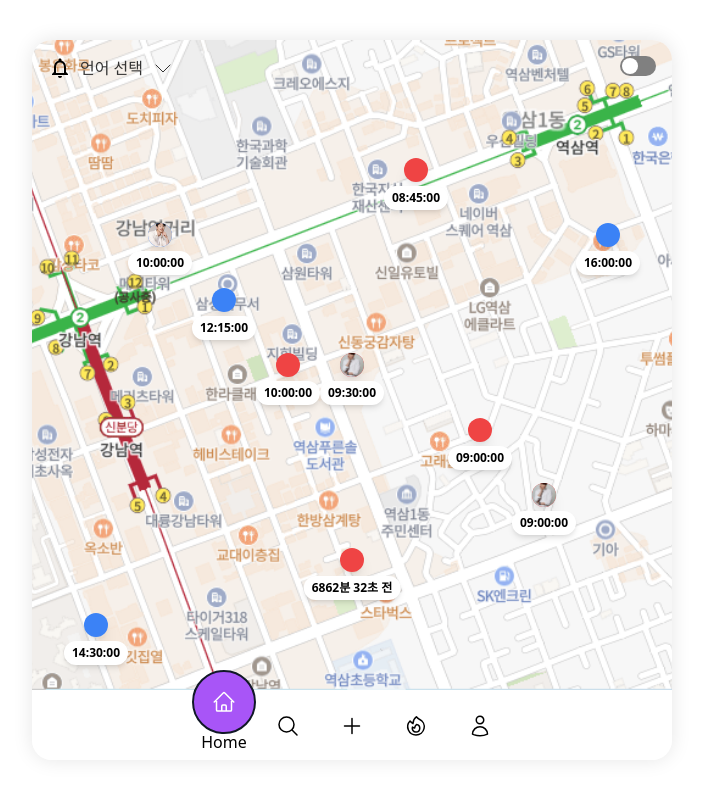
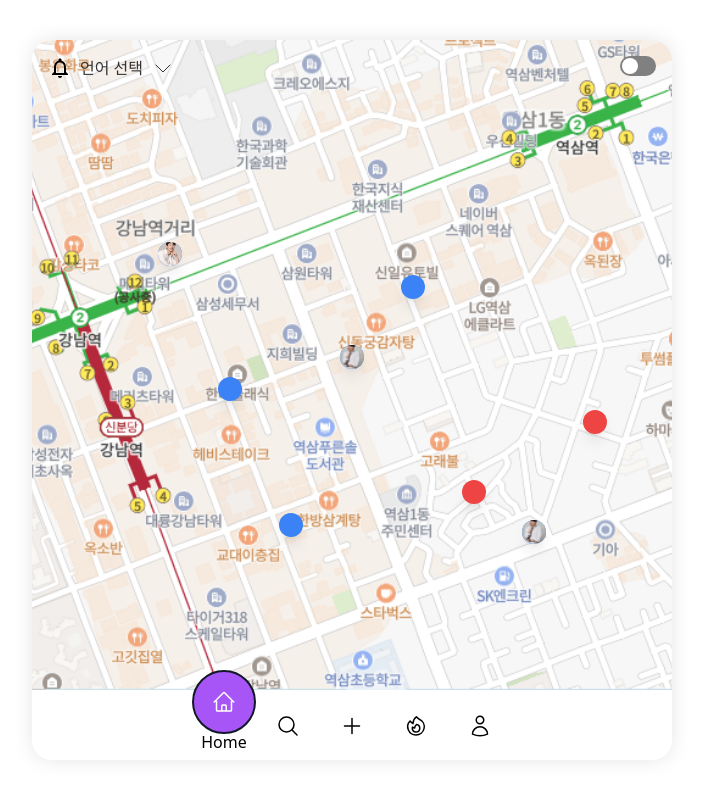
Before and after one commit to Codgm/PinAD_TedinIT, a Next.js app: page /homepage in a window 1280 px wide. Shown: the top 786 px of the page, without its empty margins (288-991 px from the left). Built offline with nearby package versions, Linux system fonts and the light colour scheme.

Commit message:
feat - pinmodal 부분 수정

```diff
--- a/src/app/components/PinStoryTemplate/EventNotificationTemplate.js
+++ b/src/app/components/PinStoryTemplate/EventNotificationTemplate.js
@@ -17,6 +17,24 @@ const EventNotificationTemplate = () => {
       "https://example.com/festival2.jpg"
     ]
   };
+
+  const newEvent = {
+    title: "가을 축제 2024",
+    location: "서울시 종로구",
+    details: {
+      date: '2024/08/15',
+      time: '13:00~21:00',
+      organizer: '가을 축제 조직위원회',
+      organizerContact: '02-1234-5678',
+      registrationMethod: '주최자에게 사전 고지를 통해 참여가 가능합니다.',
+      registrationDeadline: '2024/08/10',
+      eventDescription: '가을 축제 2024는 다양한 문화 행사와 음악 공연, 음식 부스가 마련된 대규모 축제입니다. 가족과 친구들과 함께 즐거운 시간을 보내세요!',
+      fee: 'free',
+      inquiryContact: '문의처: 02-1234-5678, 이메일: hong@gmail.com 홈페이지:ieum.com',
+      additionalInfo: '축제에 대한 자세한 정보는 홈페이지를 참고해주세요.',
+      registrationLink: 'ieum.com/registration/autumnfestival2024'
+    }
+  }
 
   return (
     <div className={Styles.EventNotificationContainer}>
--- a/src/app/components/eventnotifcomponent.js
+++ b/src/app/components/eventnotifcomponent.js
@@ -6,6 +6,8 @@ const EventNotification = () => {
 
     const {
       state,
+      setTitle,
+      setLocation,
       updateDetailsField} =usePostCreation()
 
     const [eventData, setEventData] = useState({
@@ -33,6 +35,7 @@ const EventNotification = () => {
                 ...prevState,
                 [name]: value
             }))
+            name === 'title' ? setTitle(value) : setLocation(value)
         } else {
             setEventData(prevState => ({
                 ...prevState,
@@ -43,6 +46,8 @@ const EventNotification = () => {
             }))
             updateDetailsField(name, value)
         }
+        console.log(state.title)
+        console.log(state.location)
         console.log(state.details)
     }
     const handleSubmit = (e) => {
--- a/src/app/components/home2.js
+++ b/src/app/components/home2.js
@@ -66,7 +66,7 @@ export default function Home2() {
     return `${year}-${month}-${day} ${hours}:${minutes}:${seconds}`;
   }
 
-  const addPin = ({images,isUser,type,category}) => {
+  const addPin = ({images,isUser,type,category,title,location,details}) => {
     const now = new Date();
     const utc = now.getTime() + (now.getTimezoneOffset() * 60 * 1000);
     const koreaTimeDiff = 9 * 60 * 60 * 1000;
@@ -77,6 +77,13 @@ export default function Home2() {
     console.log(isUser)
     console.log(type)
     console.log(category)
+    console.log(title)
+    console.log(location)
+    console.log(details)
+    if(title === null) title = '제목 없음';
+    if(location === null) location = '위치 정보 없음';
+    if(details === null) details = '상세 정보 없음';
+
     const newPin = {
       id: pins.length + 1,
       x: Math.floor(Math.random() * 10),
@@ -86,7 +93,10 @@ export default function Home2() {
       isUser: isUser,
       type :  [type],
       selectedCategory : [category],
-      profile: { avatar: '/profileimg3.jpg', name: '김우빈' }
+      profile: { avatar: '/profileimg3.jpg', name: '김우빈' },
+      title: title,
+      location : location,
+      details : details,
     };
     setPins([...pins, newPin]);
   };
--- a/src/app/components/maplist.js
+++ b/src/app/components/maplist.js
@@ -1,42 +1,29 @@
 'use client'
+import React, { useEffect, useState } from 'react';
 import Image from 'next/image';
-import React, { useEffect, useState } from 'react';
-import WritePinStory from './writepinstory';
-import PinstoryModal from './pinstorymodal';
-import PinLibraryModal from './pinlibrary';
+import PinLibraryModal from './pinlibrary'; // 모달 컴포넌트 경로 조정 필요
 
 function formatDateToString(date) {
-  // 연, 월, 일, 시, 분, 초를 추출
   const year = date.getFullYear();
-  const month = String(date.getMonth() + 1).padStart(2, '0'); // 월은 0부터 시작
+  const month = String(date.getMonth() + 1).padStart(2, '0');
   const day = String(date.getDate()).padStart(2, '0');
   const hours = String(date.getHours()).padStart(2, '0');
   const minutes = String(date.getMinutes()).padStart(2, '0');
   const seconds = String(date.getSeconds()).padStart(2, '0');
-
-  // 포맷팅하여 반환
   return `${year}-${month}-${day} ${hours}:${minutes}:${seconds}`;
 }
 
-const MapList = ({ pins,showAllPins }) => {
-  // const [pins, setPins] = useState([
-  //   { id: 1, x: 5, y: 5, time: '2024-07-19 09:30:00', isUser: true },
-  //   { id: 2, x: 2, y: 3, time: '2024-07-19 10:00:00', isUser: false },
-  //   { id: 3, x: 8, y: 7, time: '2024-07-19 10:04:00', isUser: true },
-  // ]);
-
-  const [isWriteModalOpen, setIsWriteModalOpen] = useState(false);
+const MapList = ({ pins, showAllPins }) => {
   const [isPinModalOpen, setIsPinModalOpen] = useState(false);
   const [selectedPin, setSelectedPin] = useState(null);
   const [currentTime, setCurrentTime] = useState(new Date());
+  const [hoveredPinId, setHoveredPinId] = useState(null);
+  const [hoverTimeout, setHoverTimeout] = useState(null);
 
   useEffect(() => {
     const timer = setInterval(() => setCurrentTime(new Date()), 1000);
     return () => clearInterval(timer);
   }, []);
-
-  // const openWriteModal = () => setIsWriteModalOpen(true);
-  // const closeWriteModal = () => setIsWriteModalOpen(false);
 
   const openPinModal = (pin) => {
     setSelectedPin(pin);
@@ -45,24 +32,6 @@ const MapList = ({ pins,showAllPins }) => {
 
   const closePinModal = () => setIsPinModalOpen(false);
 
-
-  // const addPin = () => {
-  //   const now = new Date();
-  //   const utc = now.getTime() + (now.getTimezoneOffset() * 60 * 1000);
-  //   const koreaTimeDiff = 9 * 60 * 60 * 1000;
-  //   const korNow = new Date(utc+koreaTimeDiff)
-  //   const formattedDate = formatDateToString(korNow);
-
-  //   const newPin = {
-  //     id: pins.length + 1,
-  //     x: Math.floor(Math.random() * 10),
-  //     y: Math.floor(Math.random() * 10),
-  //     time: formattedDate,
-  //     isUser: true,
-  //   };
-  //   setPins([...pins, newPin]);
-  // };
-
   const getTimeDifference = (pinTime) => {
     const diff = currentTime - new Date(pinTime);
     const minutes = Math.floor(diff / 60000);
@@ -70,14 +39,27 @@ const MapList = ({ pins,showAllPins }) => {
     return `${minutes}분 ${seconds}초 전`;
   };
 
+  const handleMouseEnter = (pinId) => {
+    // 타이머 설정
+    const timeout = setTimeout(() => {
+      setHoveredPinId(pinId);
+    }, 500); // 1초 후에 핀을 활성화
+    setHoverTimeout(timeout);
+  };
+
+  const handleMouseLeave = () => {
+    // 타이머 해제
+    if (hoverTimeout) {
+      clearTimeout(hoverTimeout);
+    }
+    setHoveredPinId(null);
+  };
+
   return (
     <div className="h-full w-full overflow-hidden flex flex-col">
       {isPinModalOpen && (
-          <PinLibraryModal pin={selectedPin} onClose={closePinModal} updatePin={null} />
+        <PinLibraryModal pin={selectedPin} onClose={closePinModal} updatePin={null} />
       )}
-      {/* {isWriteModalOpen && (
-        <WritePinStory isOpen={isWriteModalOpen} closeModal={closeWriteModal} addPin={addPin} />
-      )} */}
       <Image
         src="/gangnam.png"
         alt="Map"
@@ -88,17 +70,22 @@ const MapList = ({ pins,showAllPins }) => {
         {pins.filter(pin => showAllPins || pin.isUser).map((pin) => (
           <div
             key={pin.id}
-            className="absolute w-8 h-8 flex items-center justify-center transition-all duration-300 ease-in-out"
+            className="absolute flex items-center justify-center"
             style={{
               left: `${pin.x * 10}%`,
               top: `${pin.y * 10}%`,
               transform: 'translate(-50%, -50%)',
               cursor: 'pointer',
+              position: 'relative'
             }}
             onClick={() => openPinModal(pin)}
+            onMouseEnter={() => handleMouseEnter(pin.id)}
+            onMouseLeave={handleMouseLeave}
           >
             <div
-              className={`w-6 h-6 rounded-full ${pin.isUser ? 'bg-red-500' : 'bg-blue-500'} shadow-lg pulse`}
+              className={`w-6 h-6 rounded-full transition-transform duration-300
+                          ${pin.type?.[0] === '광고' ? 'bg-red-500' : 'bg-blue-500'}
+                          shadow-lg ${hoveredPinId === pin.id ? 'scale-110 shadow-2xl' : 'scale-100 shadow-lg'}`}
             >
               {pin.profile && pin.profile.avatar && (
                 <img
@@ -108,11 +95,18 @@ const MapList = ({ pins,showAllPins }) => {
                 />
               )}
             </div>
-            <div className="absolute top-full left-1/2 transform -translate-x-1/2 text-xs font-semibold bg-white px-2 py-1 rounded-full shadow-md whitespace-nowrap">
-              {pin.id === pins[pins.length - 1].id
-                ? getTimeDifference(pin.time)
-                : pin.time.split(' ')[1]}
-            </div>
+            {hoveredPinId === pin.id && ( // 큰 사각형 렌더링
+              <div className="absolute -top-24 left-1/2 transform -translate-x-1/2 bg-gray-500 opacity-50 w-24 h-24 rounded-lg z-10 transition-opacity duration-500">
+                {/* 필요시 이곳에 추가 내용 또는 스타일을 넣을 수 있습니다 */}
+              </div>
+            )}
+            {hoveredPinId === pin.id && ( // 시간 표시 조건부 렌더링
+              <div className={`absolute top-full left-1/2 transform -translate-x-1/2 text-xs font-semibold bg-white px-2 py-1 rounded-full shadow-md whitespace-nowrap transition-opacity duration-200 ${hoveredPinId === pin.id ? 'opacity-100 translate-y-0' : 'opacity-0 translate-y-2'}`}>
+                {pin.id === pins[pins.length - 1].id
+                  ? getTimeDifference(pin.time)
+                  : pin.time.split(' ')[1]}
+              </div>
+            )}
           </div>
         ))}
       </div>
--- a/src/app/components/pinlibrary.js
+++ b/src/app/components/pinlibrary.js
@@ -42,12 +42,17 @@ const PinLibraryModal = ({ pin, onClose, updatePin }) => {
   useEffect(() => {
     const type = pin.type?.[0]; // 배열의 첫 번째 요소
     const selectedCategory = pin.selectedCategory?.[0]; // 배열의 첫 번째 요소
-
+    const title = pin.title;
+    const location = pin.location;
+    const details = pin.details;
     console.log('Type:', type); // 디버깅을 위한 로그
     console.log('Selected Category:', selectedCategory);
-
+    console.log('Title:', title);
+    console.log('Location:', location);
+    console.log('Details:', details);
     if (type && selectedCategory) {
       const TemplateComponent = templates[type]?.[selectedCategory];
+
       setSelectedTemplate(() => TemplateComponent);
     }
   }, [pin]);
```
Also changed, not shown: src/app/components/writepinstory.js (+7 -3 lines).
